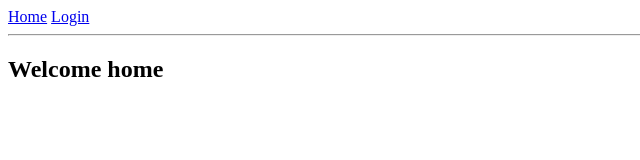
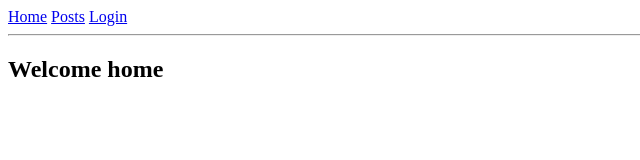
Before and after one commit to umar006/social-media-api, a React (Vite) app in the folder react-ts/: page / in a window 1280 px wide. Shown: the top 160 px of the page, without its empty margins (0-640 px from the left). Built offline with nearby package versions, Linux system fonts and the light colour scheme; no server answers.

Commit message:
Create posts navigation

```diff
--- a/react-ts/src/App.tsx
+++ b/react-ts/src/App.tsx
@@ -28,7 +28,8 @@
   return (
     <>
       <div>
-        <Link to="/">Home</Link> {loginOrLogout()}
+        <Link to="/">Home</Link> <Link to="/posts">Posts</Link>{" "}
+        {loginOrLogout()}
       </div>
       <hr />
       <Outlet />
```
